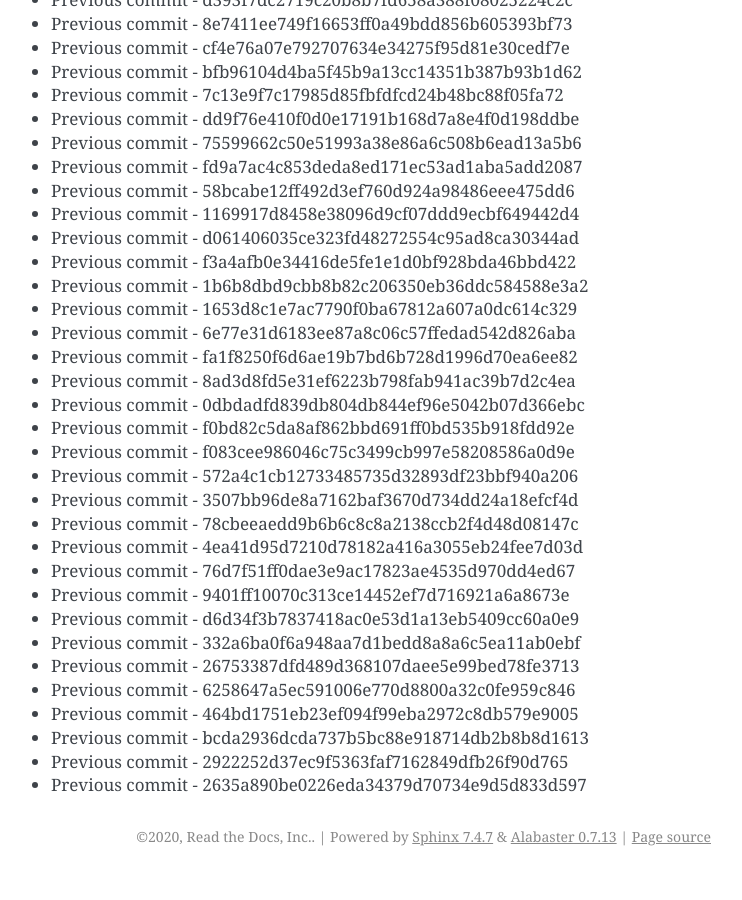
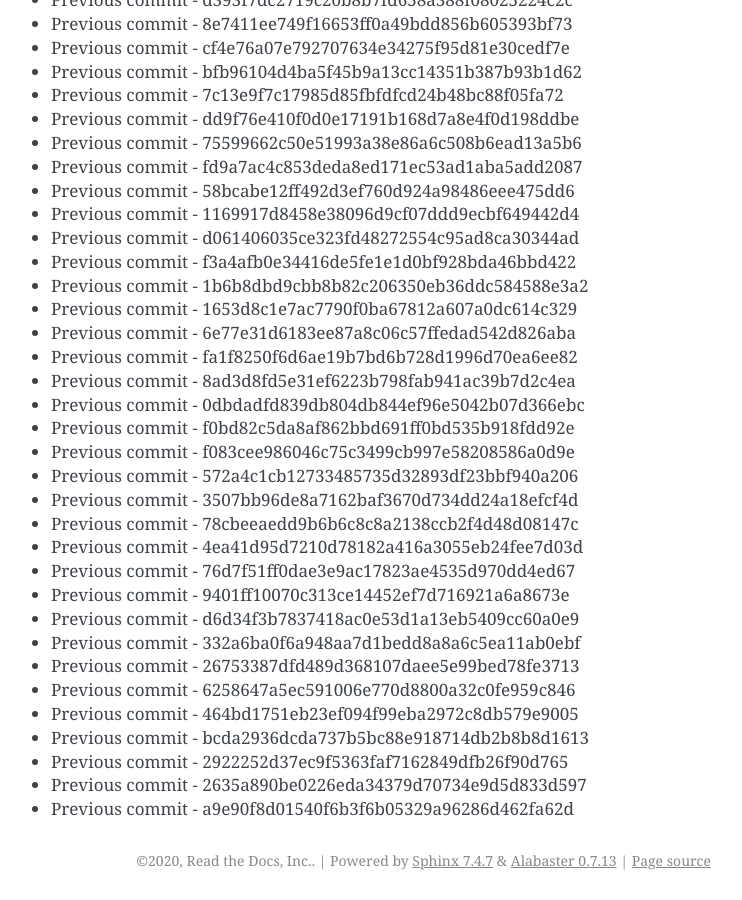
Before and after one commit to readthedocs/rtd-git-stresstest, a Sphinx documentation site: the page built from docs/updates.rst, in a window 1280 px wide and 900 px high, scrolled down 55531 px. Shown: the whole window, without its empty margins (399-1141 px from the left). Built offline with Sphinx 7.4.7, drawn with Linux system fonts in a browser that asks for light colours; before the commit the page ends 56407 px from its top, so only the background shows below that.

Commit message:
Generating commit from previous: a9e90f8d01540f6b3f6b05329a96286d462fa62d

```diff
--- a/docs/updates.rst
+++ b/docs/updates.rst
@@ -2365,3 +2365,4 @@ It can be tested for any performance characteristics.
 * Previous commit - bcda2936dcda737b5bc88e918714db2b8b8d1613
 * Previous commit - 2922252d37ec9f5363faf7162849dfb26f90d765
 * Previous commit - 2635a890be0226eda34379d70734e9d5d833d597
+* Previous commit - a9e90f8d01540f6b3f6b05329a96286d462fa62d
```
